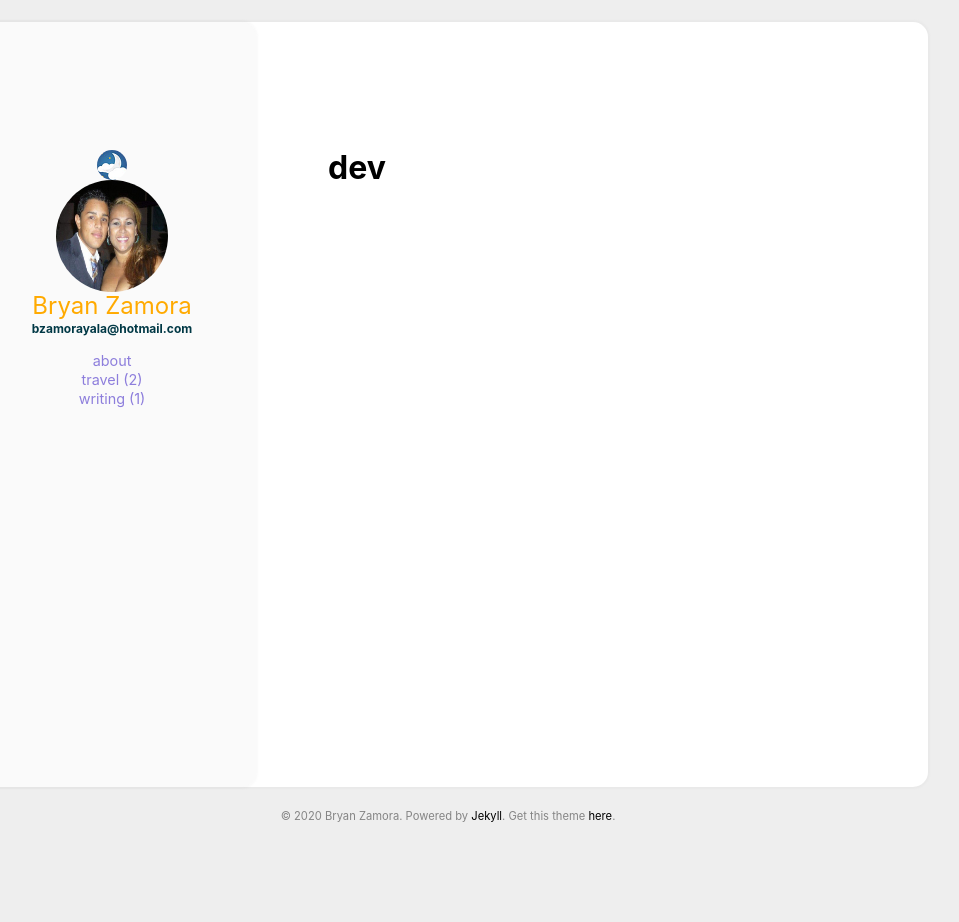
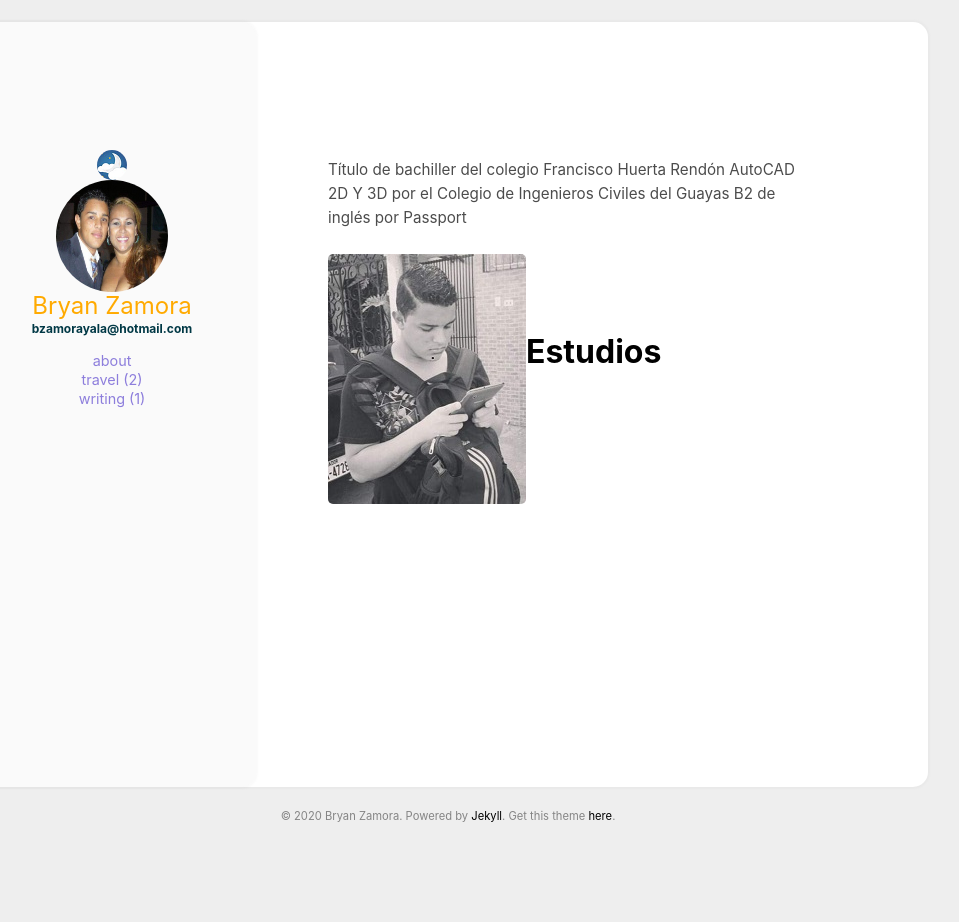
Before and after one commit to bryan2209/blog, a Jekyll site: the page built from categories/dev.html, in a window 1280 px wide. Shown: the whole page, without its empty margins (192-1151 px from the left). Built offline with Jekyll 4.4.1, drawn with Linux system fonts in a browser that asks for light colours.

Commit message:
Update dev.html

```diff
--- a/categories/dev.html
+++ b/categories/dev.html
@@ -1,6 +1,15 @@
 ---
 layout: page
-type: dev
+type: Estudios
 ---
+<section class="aboutme post_content">
+    <p>
+Título de bachiller del colegio Francisco Huerta Rendón
+AutoCAD 2D Y 3D por el Colegio de Ingenieros Civiles del Guayas
+B2 de inglés por Passport
 
+        <br><br>
+        <img src="https://starry99.github.io/catbook/assets/img/cat1.jpg">
+    </p>
+</section>
 {% include archive.html %}
```
